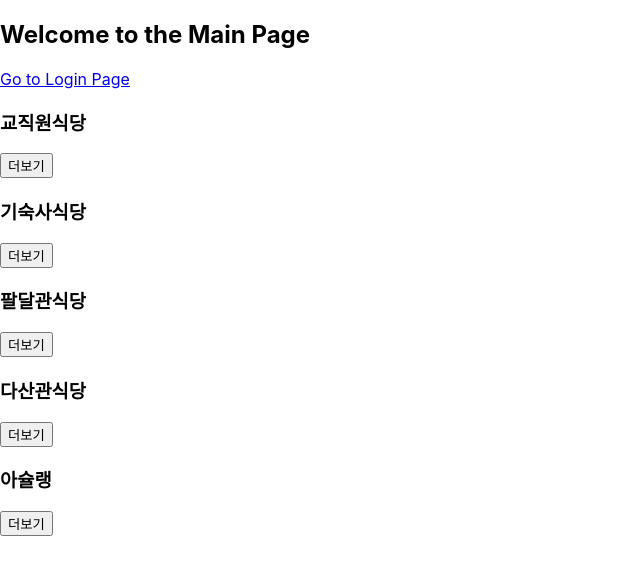
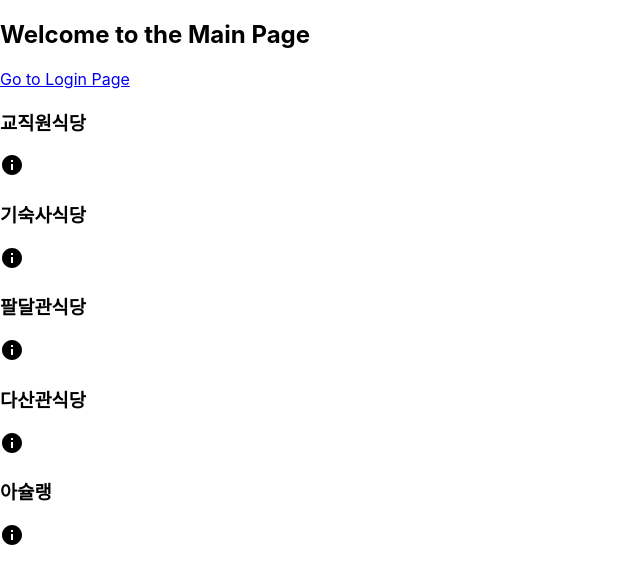
Before and after one commit to AJOU-SE/SE-frontend, a React (Create React App) app: page / in a window 1280 px wide. Shown: the top 584 px of the page, without its empty margins (0-640 px from the left). Built offline with nearby package versions, Linux system fonts and the light colour scheme.

Commit message:
'info_icon'

```diff
--- a/package.json
+++ b/package.json
@@ -3,6 +3,9 @@
   "version": "0.1.0",
   "private": true,
   "dependencies": {
+    "@emotion/react": "^11.11.0",
+    "@emotion/styled": "^11.11.0",
+    "@mui/icons-material": "^5.11.16",
     "@reduxjs/toolkit": "^1.9.5",
     "@testing-library/jest-dom": "^5.16.5",
     "@testing-library/react": "^13.4.0",
--- a/src/component/main.js
+++ b/src/component/main.js
@@ -2,6 +2,7 @@ import React, { useContext, useState } from 'react';
 import { Link } from 'react-router-dom';
 import { UserContext } from '../App';
 import cafeteria_list from './cafeteria_list'
+import InfoIcon from '@mui/icons-material/Info';
 
 function Main() {
   const { loggedIn, userId, handleLogout } = useContext(UserContext);
@@ -31,9 +32,13 @@ function Main() {
       {cafeteria_list.results.map((cafeteria,index)=>(
         <div key={index} >
           <h3>{cafeteria.name}</h3>
-          <button onClick={()=>toggleExpand(index)}>
+          {/* <button onClick={()=>toggleExpand(index)}>
             {expanded[index] ? '접기' : '더보기'}
-          </button>
+          </button> */}
+          <InfoIcon
+            onClick={()=> toggleExpand(index)}
+            style={{cursor:'pointer'}}
+          />
           {expanded[index] && (
             <div>
               <p>위치 : {cafeteria.loc}</p>
```
Also changed, not shown: 1 other file (tests, documents, lock files or other folders).
